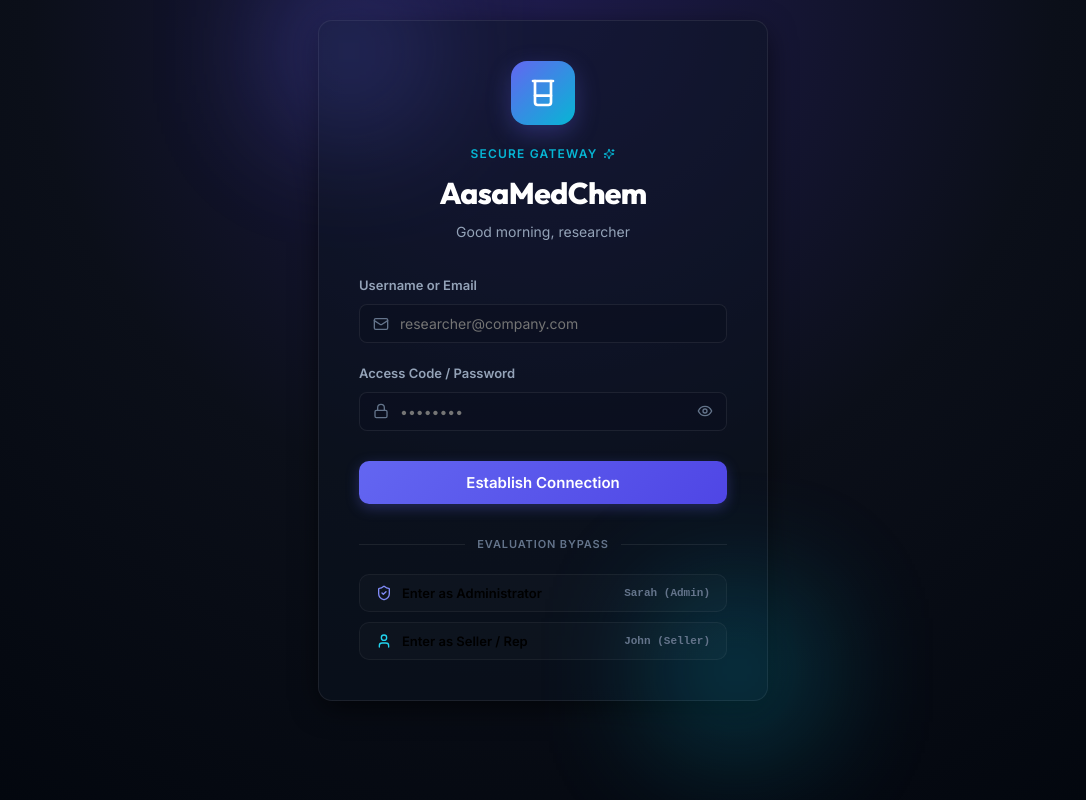
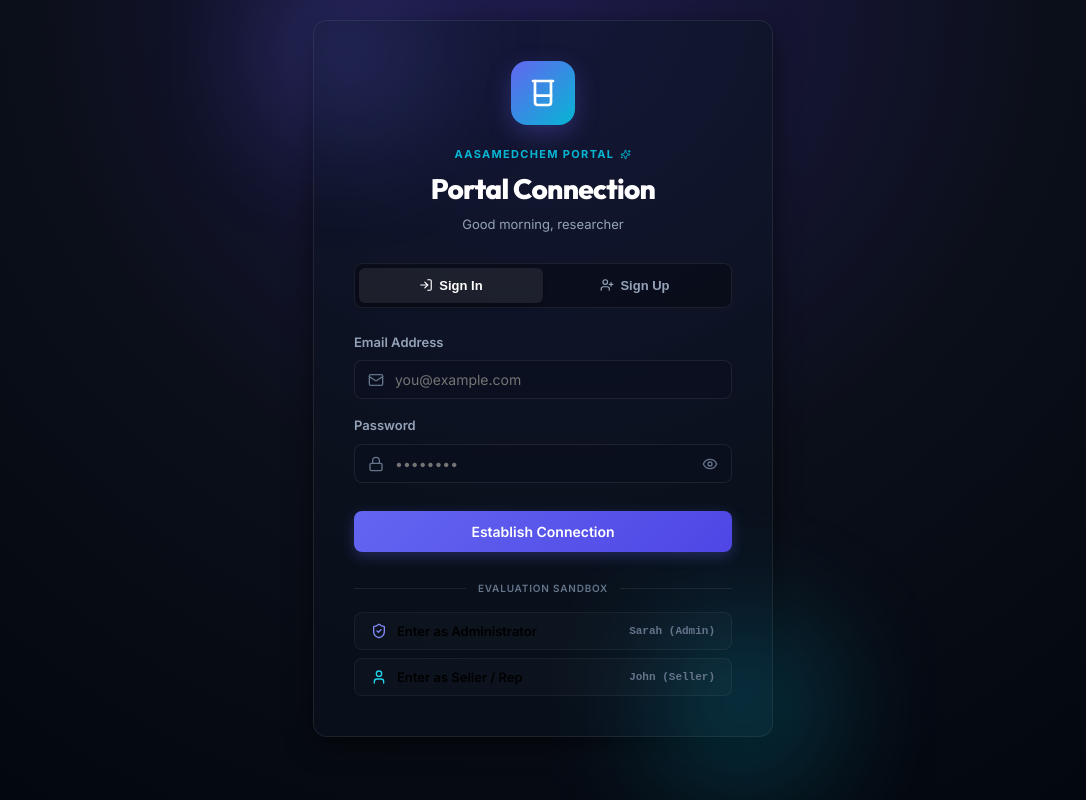
Before and after one commit to NishaSinha123/company-product, a React (Vite) app: page / in a window 1280 px wide. Shown: the whole page, without its empty margins (97-1183 px from the left). Built offline with nearby package versions, Linux system fonts and the light colour scheme.

Commit message:
feat: implement register signup options in AuthProvider and Login portal

```diff
--- a/src/components/Login.jsx
+++ b/src/components/Login.jsx
@@ -1,22 +1,27 @@
 import React, { useState, useEffect } from 'react';
 import { useAuth } from '../context/AuthProvider';
-import { Lock, Mail, Beaker, ShieldCheck, User, Eye, EyeOff, Sparkles } from 'lucide-react';
+import { Lock, Mail, Beaker, ShieldCheck, User, Eye, EyeOff, Sparkles, UserPlus, LogIn } from 'lucide-react';
 
 export default function Login() {
-  const { login } = useAuth();
+  const { login, register } = useAuth();
 
-  // Standard form states. I'm keeping email and password separated for simple HMR updates
+  // Tab control: 'login' or 'signup'
+  const [activeMode, setActiveMode] = useState('login');
+
+  // Input fields for login and signup
   const [email, setEmail] = useState('');
   const [password, setPassword] = useState('');
+  const [name, setName] = useState('');
+  const [role, setRole] = useState('seller'); // Default new accounts to 'seller' representation
+
+  // UI state management
   const [error, setError] = useState('');
   const [isSubmitting, setIsSubmitting] = useState(false);
-
-  // UX Features: password visibility toggle & shaking card effect on validation failure
   const [showPassword, setShowPassword] = useState(false);
   const [shouldShake, setShouldShake] = useState(false);
   const [greeting, setGreeting] = useState('Welcome back');
 
-  // Human touch: Calculate a friendly greeting based on local time
+  // Friendly greeting calculations
   useEffect(() => {
     const hours = new Date().getHours();
     if (hours < 12) {
@@ -28,54 +33,80 @@ export default function Login() {
     }
   }, []);
 
-  // Form submission handler
+  // Animate card shake on form validation/authentication failures
+  const triggerError = (msg) => {
+    setError(msg);
+    setShouldShake(true);
+    setTimeout(() => {
+      setShouldShake(false);
+    }, 500);
+  };
+
+  // Form submission handler (Handles both Login and Registration workflows)
   const handleSubmit = async (e) => {
     e.preventDefault();
+    setError('');
 
-    // Check if the user left anything empty
+    if (activeMode === 'login') {
+      // -------------------------------------------------------------
+      // LOG IN WORKFLOW
+      // -------------------------------------------------------------
       if (!email || !password) {
-      triggerError('Please fill in both email and password fields.');
+        triggerError('Please enter your email and password.');
         return;
       }
 
-    setError('');
       setIsSubmitting(true);
-
       try {
-      // Call authentication context provider
         await login(email, password);
       } catch (err) {
-      // Humanized error messages to avoid raw server codes
         let friendlyError = err.message;
         if (err.message.includes('Invalid') || err.message.includes('password')) {
-        friendlyError = "Oops! Those credentials don't match our database records. Double check for caps lock and try again!";
+          friendlyError = "Hmm... those credentials don't match. Check spelling or caps lock and try again!";
         } else if (err.message.includes('fetch') || err.message.includes('Failed to fetch')) {
-        friendlyError = "Connection issues! We can't reach the AasaMedChem server. Is the server running on port 5000?";
+          friendlyError = "Connection timed out. Please verify that your backend Express server is running on port 5000!";
         }
         triggerError(friendlyError);
       } finally {
         setIsSubmitting(false);
       }
+    } else {
+      // -------------------------------------------------------------
+      // SIGN UP / REGISTER WORKFLOW
+      // -------------------------------------------------------------
+      if (!email || !password || !name || !role) {
+        triggerError('All fields (Name, Email, Password, and Role) are required.');
+        return;
+      }
+
+      if (password.length < 6) {
+        triggerError('Security check: password must be at least 6 characters long.');
+        return;
+      }
+
+      setIsSubmitting(true);
+      try {
+        await register(email, password, name, role);
+      } catch (err) {
+        let friendlyError = err.message;
+        if (err.message.includes('exists') || err.message.includes('duplicate')) {
+          friendlyError = "A user account with this email address already exists! Try switching back to Log In.";
+        }
+        triggerError(friendlyError);
+      } finally {
+        setIsSubmitting(false);
+      }
+    }
   };
 
-  // Helper function to animate errors
-  const triggerError = (msg) => {
-    setError(msg);
-    setShouldShake(true);
-
-    // Reset the shake animation class after 500ms so it can be re-triggered
-    setTimeout(() => {
-      setShouldShake(false);
-    }, 5000);
-  };
-
-  // Sandbox testing helper: quickly logs in test profiles without typing
-  const handleQuickFill = async (role) => {
+  // Evaluation Shortcut: quick clicks to log in sandbox profiles instantly
+  const handleQuickFill = async (profileRole) => {
     setError('');
     setIsSubmitting(true);
+    setActiveMode('login'); // Force mode back to login since sandbox accounts are already registered
 
-    const testEmail = role === 'admin' ? 'admin@aasamedchem.com' : 'seller@aasamedchem.com';
-    const testPass = role === 'admin' ? 'admin123' : 'seller123';
+    const testEmail = profileRole === 'admin' ? 'admin@aasamedchem.com' : 'seller@aasamedchem.com';
+    const testPass = profileRole === 'admin' ? 'admin123' : 'seller123';
 
     setEmail(testEmail);
     setPassword(testPass);
@@ -92,7 +123,7 @@ export default function Login() {
   return (
     <div className="flex-center animate-fade-in" style={{ minHeight: '85vh', padding: '20px' }}>
 
-      {/* Self-contained CSS for shake animation and password toggles */}
+      {/* Dynamic CSS styles for animations and tab transitions */}
       <style>{`
         @keyframes shake {
           0%, 100% { transform: translateX(0); }
@@ -101,6 +132,27 @@ export default function Login() {
         }
         .shake-card {
           animation: shake 0.5s cubic-bezier(.36,.07,.19,.97) both;
+        }
+        .mode-tab-btn {
+          flex: 1;
+          background: transparent;
+          border: none;
+          color: var(--text-secondary);
+          padding: 10px;
+          font-weight: 600;
+          font-size: 13px;
+          cursor: pointer;
+          transition: all 0.2s ease;
+          border-radius: 6px;
+          display: flex;
+          align-items: center;
+          justify-content: center;
+          gap: 6px;
+        }
+        .mode-tab-btn-active {
+          background: rgba(255, 255, 255, 0.08);
+          color: #ffffff;
+          box-shadow: var(--shadow-sm);
         }
         .quick-fill-btn {
           display: flex;
@@ -118,19 +170,19 @@ export default function Login() {
         }
       `}</style>
 
-      {/* Main Login Card - shakes if there's an error */}
+      {/* Main Glassmorphism Card */}
       <div
         className={`glass-panel ${shouldShake ? 'shake-card' : ''}`}
         style={{
           width: '100%',
-          maxWidth: '450px',
+          maxWidth: '460px',
           padding: '40px',
           position: 'relative',
           transition: 'all 0.3s ease'
         }}
       >
 
-        {/* Glowing glassmorphism ambient backdrops */}
+        {/* Glow ambient panels */}
         <div style={{
           position: 'absolute',
           top: '-30px',
@@ -155,7 +207,7 @@ export default function Login() {
         }} />
 
         {/* Portal Branding Header */}
-        <div style={{ textAlign: 'center', marginBottom: '32px' }}>
+        <div style={{ textAlign: 'center', marginBottom: '28px' }}>
           <div className="flex-center" style={{
             width: '64px',
             height: '64px',
@@ -168,18 +220,46 @@ export default function Login() {
           </div>
 
           <div style={{ display: 'inline-flex', alignItems: 'center', gap: '6px', justifyContent: 'center' }}>
-            <span style={{ fontSize: '12px', fontWeight: 600, color: 'var(--color-secondary)', letterSpacing: '0.1em', textTransform: 'uppercase' }}>
-              Secure Gateway
+            <span style={{ fontSize: '11px', fontWeight: 700, color: 'var(--color-secondary)', letterSpacing: '0.12em', textTransform: 'uppercase' }}>
+              AasaMedChem Portal
             </span>
-            <Sparkles size={12} color="var(--color-secondary)" />
+            <Sparkles size={11} color="var(--color-secondary)" />
           </div>
 
-          <h2 style={{ fontSize: '30px', fontWeight: 800, fontFamily: 'var(--font-display)', marginTop: '4px', marginBottom: '4px', letterSpacing: '-0.02em' }}>
-            AasaMedChem
+          <h2 style={{ fontSize: '28px', fontWeight: 800, fontFamily: 'var(--font-display)', marginTop: '2px', marginBottom: '2px' }}>
+            {activeMode === 'login' ? 'Portal Connection' : 'Register Account'}
           </h2>
-          <p style={{ color: 'var(--text-secondary)', fontSize: '14px' }}>
-            {greeting}
+          <p style={{ color: 'var(--text-secondary)', fontSize: '13px' }}>
+            {activeMode === 'login' ? greeting : 'Create new authentication credentials for stock management'}
           </p>
+        </div>
+
+        {/* Tab switcher: Log In vs Register */}
+        <div style={{
+          display: 'flex',
+          background: 'rgba(0,0,0,0.3)',
+          padding: '4px',
+          borderRadius: '8px',
+          marginBottom: '24px',
+          border: '1px solid var(--panel-border)'
+        }}>
+          <button
+            type="button"
+            className={`mode-tab-btn ${activeMode === 'login' ? 'mode-tab-btn-active' : ''}`}
+            onClick={() => { setActiveMode('login'); setError(''); }}
+          >
+            <LogIn size={14} />
+            <span>Sign In</span>
+          </button>
+
+          <button
+            type="button"
+            className={`mode-tab-btn ${activeMode === 'signup' ? 'mode-tab-btn-active' : ''}`}
+            onClick={() => { setActiveMode('signup'); setError(''); }}
+          >
+            <UserPlus size={14} />
+            <span>Sign Up</span>
+          </button>
         </div>
 
         {/* Error notification display */}
@@ -187,25 +267,47 @@ export default function Login() {
           <div className="badge-danger animate-fade-in" style={{
             display: 'block',
             padding: '12px 16px',
-            borderRadius: '10px',
-            marginBottom: '24px',
+            borderRadius: '8px',
+            marginBottom: '20px',
             fontSize: '13px',
             textTransform: 'none',
             letterSpacing: 'normal',
             lineHeight: '1.45',
             border: '1px solid rgba(244, 63, 94, 0.4)'
           }}>
-            <strong>Hold on:</strong> {error}
+            <strong>Notice:</strong> {error}
           </div>
         )}
 
-        {/* Credentials Form */}
-        <form onSubmit={handleSubmit} style={{ display: 'flex', flexDirection: 'column', gap: '20px' }}>
+        {/* Authentication Form */}
+        <form onSubmit={handleSubmit} style={{ display: 'flex', flexDirection: 'column', gap: '16px' }}>
+
+          {/* Register Mode extra input: Name */}
+          {activeMode === 'signup' && (
+            <div>
+              <label style={{ display: 'block', fontSize: '13px', fontWeight: 600, color: 'var(--text-secondary)', marginBottom: '8px' }}>
+                Full Name
+              </label>
+              <div style={{ position: 'relative' }}>
+                <User size={16} color="var(--text-muted)" style={{ position: 'absolute', left: '14px', top: '50%', transform: 'translateY(-50%)' }} />
+                <input
+                  type="text"
+                  className="glass-input"
+                  style={{ paddingLeft: '40px' }}
+                  placeholder="e.g. Dr. Gautham Sinha"
+                  value={name}
+                  onChange={(e) => setName(e.target.value)}
+                  disabled={isSubmitting}
+                  required
+                />
+              </div>
+            </div>
+          )}
 
           {/* Email Box */}
           <div>
             <label style={{ display: 'block', fontSize: '13px', fontWeight: 600, color: 'var(--text-secondary)', marginBottom: '8px' }}>
-              Username or Email
+              Email Address
             </label>
             <div style={{ position: 'relative' }}>
               <Mail size={16} color="var(--text-muted)" style={{ position: 'absolute', left: '14px', top: '50%', transform: 'translateY(-50%)' }} />
@@ -213,7 +315,7 @@ export default function Login() {
                 type="email"
                 className="glass-input"
                 style={{ paddingLeft: '40px' }}
-                placeholder="researcher@company.com"
+                placeholder="you@example.com"
                 value={email}
                 onChange={(e) => setEmail(e.target.value)}
                 disabled={isSubmitting}
@@ -225,7 +327,7 @@ export default function Login() {
           {/* Password Box */}
           <div>
             <label style={{ display: 'block', fontSize: '13px', fontWeight: 600, color: 'var(--text-secondary)', marginBottom: '8px' }}>
-              Access Code / Password
+              Password
             </label>
             <div style={{ position: 'relative' }}>
               <Lock size={16} color="var(--text-muted)" style={{ position: 'absolute', left: '14px', top: '50%', transform: 'translateY(-50%)' }} />
@@ -234,69 +336,83 @@ export default function Login() {
                 type={showPassword ? 'text' : 'password'}
                 className="glass-input"
                 style={{ paddingLeft: '40px', paddingRight: '40px' }}
-                placeholder="••••••••"
+                placeholder={activeMode === 'login' ? '••••••••' : 'At least 6 characters'}
                 value={password}
                 onChange={(e) => setPassword(e.target.value)}
                 disabled={isSubmitting}
                 required
               />
 
-              {/* Password visibility toggle - very human-friendly addition */}
               <button
                 type="button"
                 style={{
-                  position: 'absolute',
-                  right: '14px',
-                  top: '50%',
-                  transform: 'translateY(-50%)',
-                  background: 'none',
-                  border: 'none',
-                  cursor: 'pointer',
-                  color: 'var(--text-muted)',
-                  display: 'flex',
-                  alignItems: 'center',
-                  padding: 0
+                  position: 'absolute', right: '14px', top: '50%', transform: 'translateY(-50%)',
+                  background: 'none', border: 'none', cursor: 'pointer', color: 'var(--text-muted)',
+                  display: 'flex', alignItems: 'center', padding: 0
                 }}
                 onClick={() => setShowPassword(!showPassword)}
-                title={showPassword ? 'Hide access code' : 'Reveal access code'}
+                title={showPassword ? 'Hide password' : 'Reveal password'}
               >
                 {showPassword ? <EyeOff size={16} /> : <Eye size={16} />}
               </button>
             </div>
           </div>
 
-          {/* Sign In Trigger Button */}
+          {/* Register Mode extra input: Role Selection Dropdown */}
+          {activeMode === 'signup' && (
+            <div>
+              <label style={{ display: 'block', fontSize: '13px', fontWeight: 600, color: 'var(--text-secondary)', marginBottom: '8px' }}>
+                Account Operations Role
+              </label>
+              <select
+                className="glass-input"
+                value={role}
+                onChange={(e) => setRole(e.target.value)}
+                disabled={isSubmitting}
+                style={{ cursor: 'pointer' }}
+              >
+                <option value="seller">Seller / Sales Representative</option>
+                <option value="admin">Admin / Warehouse Inspector</option>
+              </select>
+            </div>
+          )}
+
+          {/* Submit Trigger Button */}
           <button
             type="submit"
             className="btn btn-primary"
-            style={{ width: '100%', padding: '12px', fontSize: '15px', marginTop: '10px', borderRadius: '10px' }}
+            style={{ width: '100%', padding: '12px', fontSize: '14px', marginTop: '12px', borderRadius: '8px' }}
             disabled={isSubmitting}
           >
             {isSubmitting ? (
               <div className="flex-center" style={{ gap: '8px' }}>
                 <div className="spinner" />
-                <span>Verifying...</span>
+                <span>Processing...</span>
               </div>
-            ) : 'Establish Connection'}
+            ) : activeMode === 'login' ? (
+              'Establish Connection'
+            ) : (
+              'Create Account & Enter'
+            )}
           </button>
         </form>
 
         {/* Sandbox Dev-Bypass divider */}
-        <div style={{ display: 'flex', alignItems: 'center', margin: '32px 0 20px 0' }}>
+        <div style={{ display: 'flex', alignItems: 'center', margin: '28px 0 16px 0' }}>
           <div style={{ flex: 1, height: '1px', background: 'var(--panel-border)' }} />
-          <span style={{ padding: '0 12px', fontSize: '11px', color: 'var(--text-muted)', textTransform: 'uppercase', letterSpacing: '0.08em', fontWeight: 600 }}>
-            Evaluation Bypass
+          <span style={{ padding: '0 12px', fontSize: '10px', color: 'var(--text-muted)', textTransform: 'uppercase', letterSpacing: '0.08em', fontWeight: 600 }}>
+            Evaluation Sandbox
           </span>
           <div style={{ flex: 1, height: '1px', background: 'var(--panel-border)' }} />
         </div>
 
-        {/* Sandbox Instant Profiles */}
-        <div style={{ display: 'flex', flexDirection: 'column', gap: '10px' }}>
+        {/* Sandbox instant logging portals */}
+        <div style={{ display: 'flex', flexDirection: 'column', gap: '8px' }}>
 
           <button
             type="button"
             className="btn quick-fill-btn"
-            style={{ borderRadius: '10px' }}
+            style={{ borderRadius: '8px' }}
             onClick={() => handleQuickFill('admin')}
             disabled={isSubmitting}
           >
@@ -310,7 +426,7 @@ export default function Login() {
           <button
             type="button"
             className="btn quick-fill-btn"
-            style={{ borderRadius: '10px' }}
+            style={{ borderRadius: '8px' }}
             onClick={() => handleQuickFill('seller')}
             disabled={isSubmitting}
           >
```
Also changed, not shown: src/context/AuthProvider.jsx (+22 -0 lines). Lines whose indentation alone changed are shown as unchanged.
